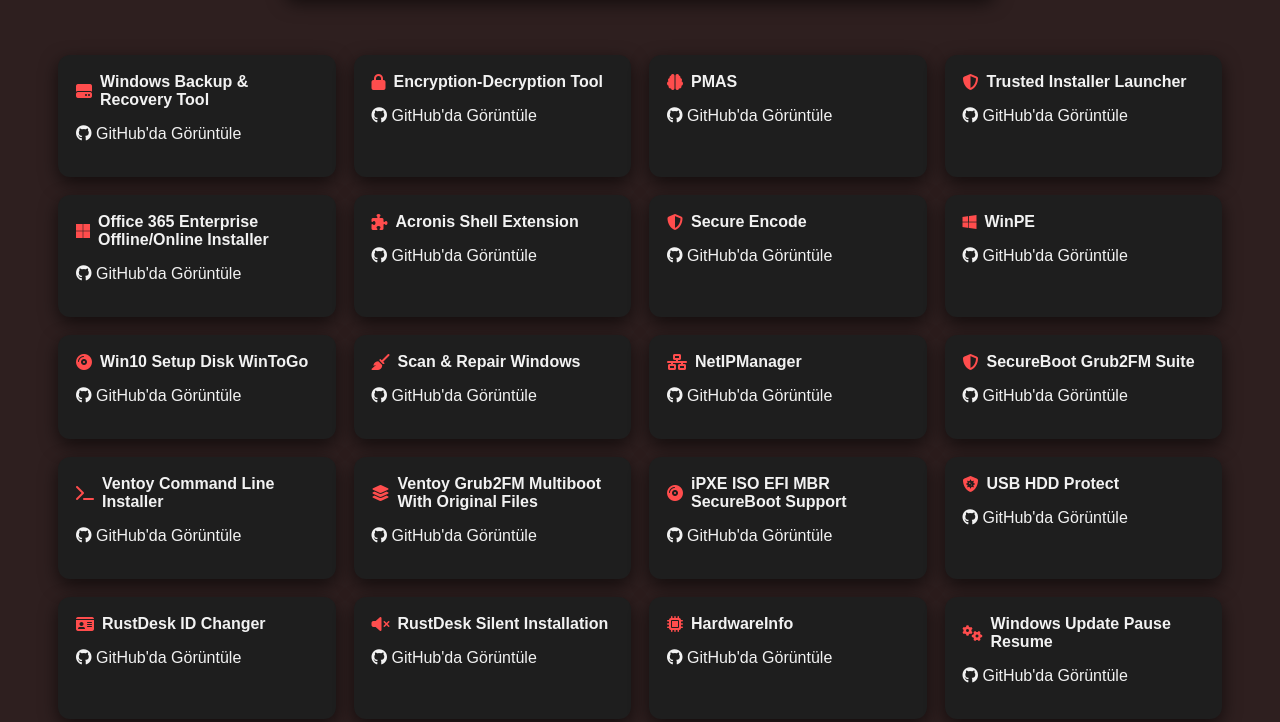
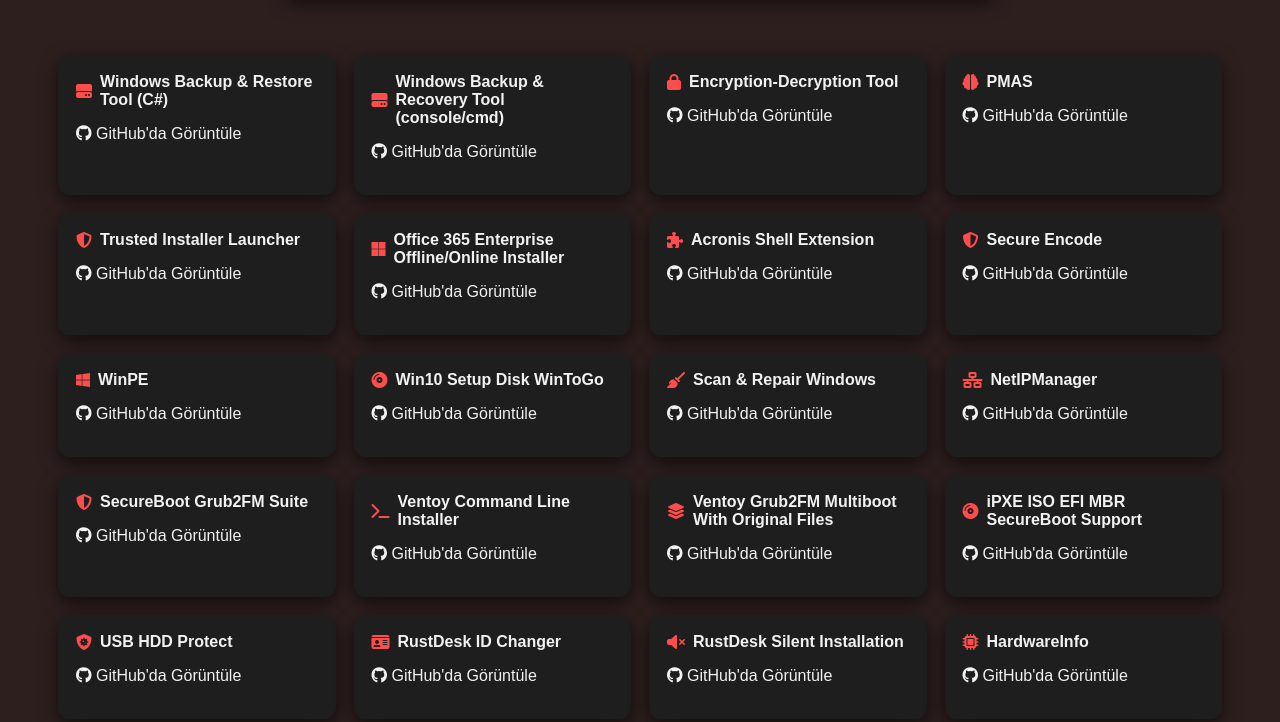
Before and after one commit to abdullah-erturk/erturk, a plain HTML site: page index.html in a window 1280 px wide. Shown: the part 373-1095 px from the top of the page. Drawn offline with Linux system fonts and the light colour scheme.

Commit message:
Update index.html with new tool sections
Added new sections for Windows Backup & Restore Tool and console version.

```diff
--- a/index.html
+++ b/index.html
@@ -324,7 +324,12 @@
 <div class="container">
 
 <div class="card">
-<h2><i class="fa-solid fa-hard-drive"></i> Windows Backup & Recovery Tool</h2>
+<h2><i class="fa-solid fa-hard-drive"></i> Windows Backup & Restore Tool (C#)</h2>
+<p><a href="https://github.com/abdullah-erturk/Windows-Backup-Restore-Tool" target="_blank" class="github-link"><i class="fa-brands fa-github"></i> GitHub'da Görüntüle</a></p>
+</div>
+
+<div class="card">
+<h2><i class="fa-solid fa-hard-drive"></i> Windows Backup & Recovery Tool (console/cmd)</h2>
 <p><a href="https://github.com/abdullah-erturk/Windows-Backup-Recovery-Tool" target="_blank" class="github-link"><i class="fa-brands fa-github"></i> GitHub'da Görüntüle</a></p>
 </div>
 
```
